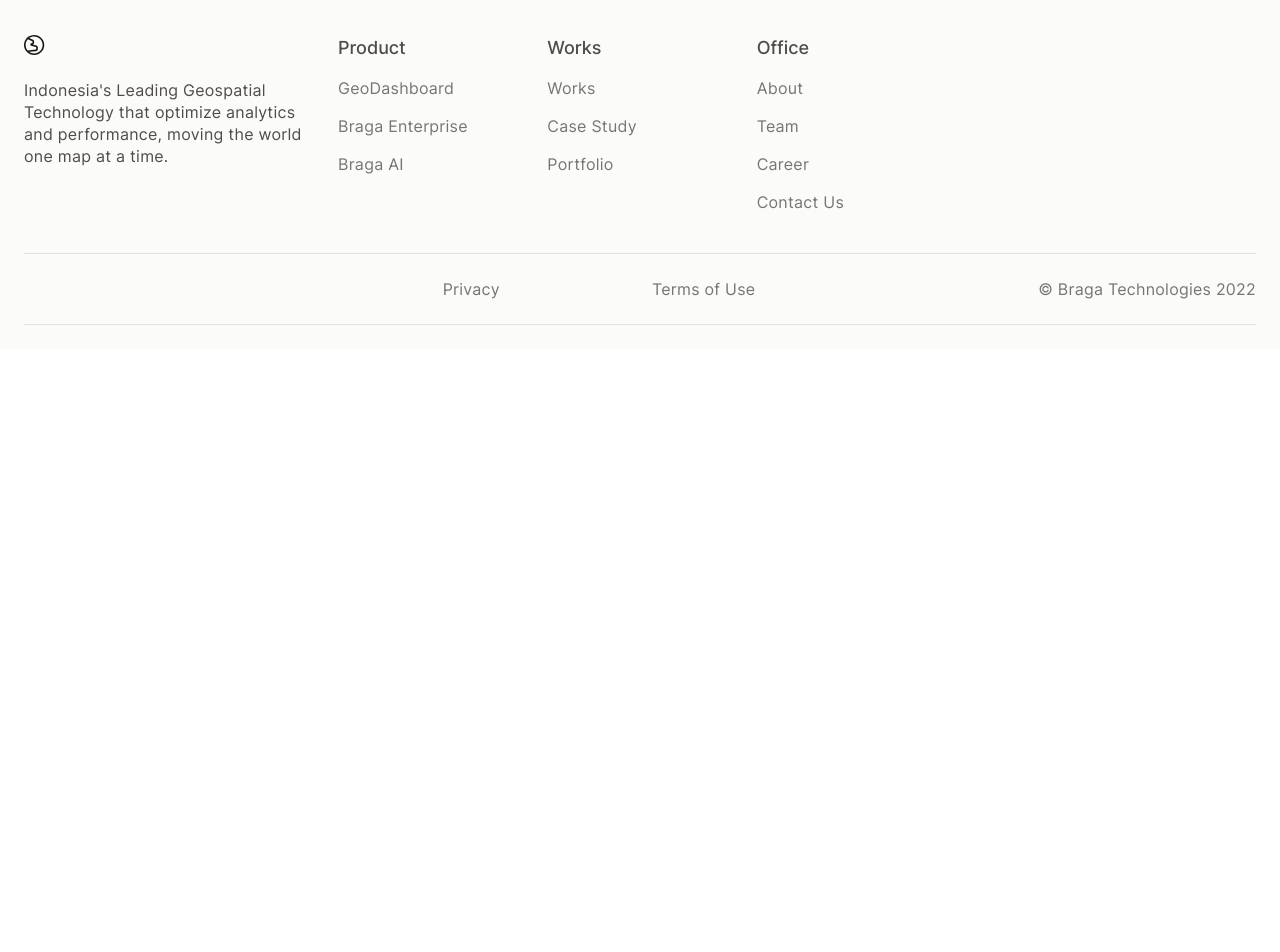
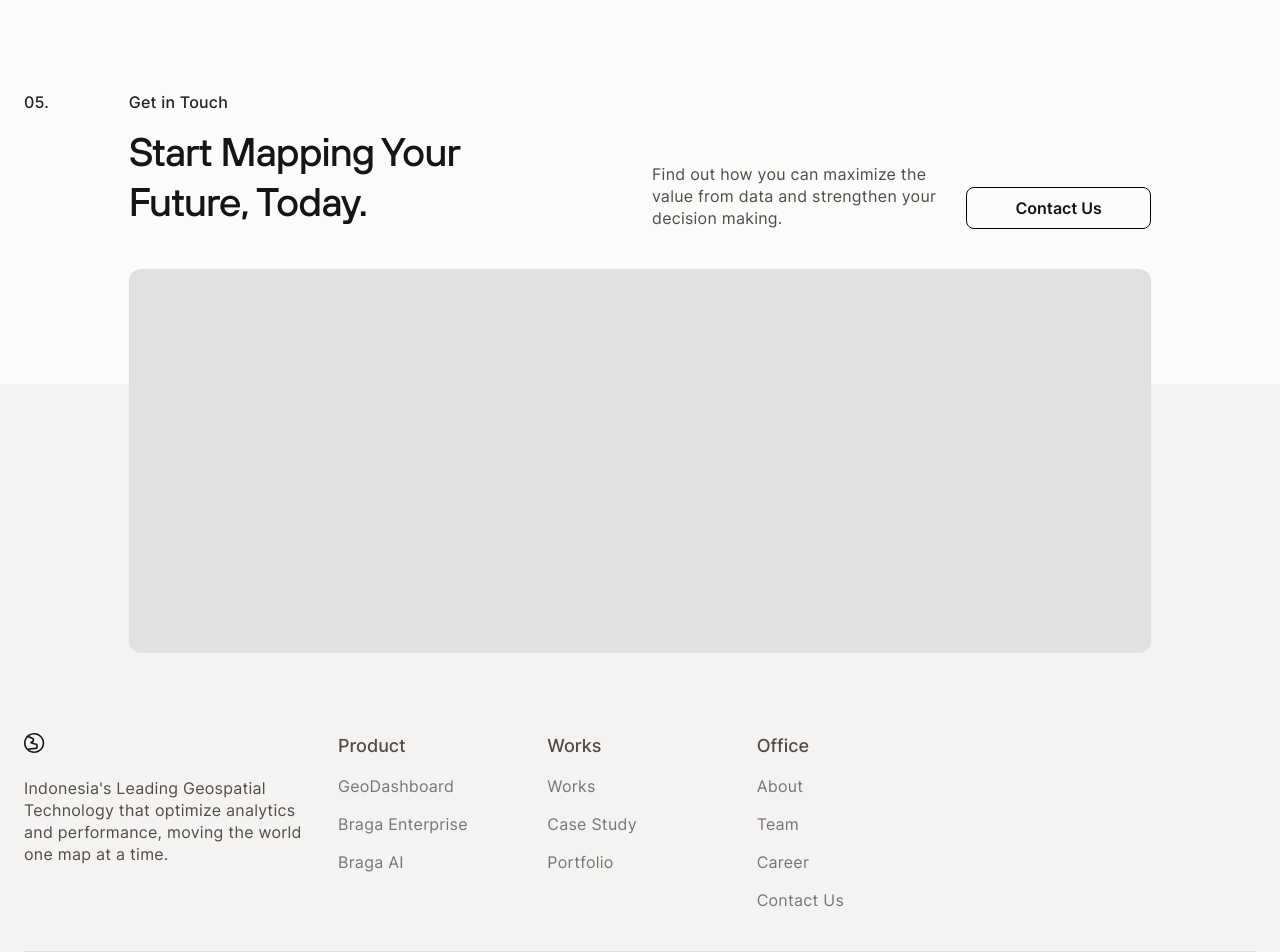
Before and after one commit to FelineJTD/braga-technologies-main-site, a Next.js app: page /geodashboard in a window 1280 px wide. Shown: the part 1900-2852 px from the top of the page. Before the commit the page ends 2249 px from the top, so only its background shows below. Built offline with nearby package versions, Linux system fonts and the light colour scheme.

Commit message:
combine footer and section 5

```diff
--- a/components/footer.js
+++ b/components/footer.js
@@ -4,7 +4,22 @@ import Link from 'next/link'
 export default function Footer() {
   const copyrightText = '© Braga Technologies 2022';
   return (
-    <footer className='bg-gray-50 text-gray-500 p-6 pt-0 xl:px-[10%] grid grid-cols-12 w-full gap-6'>
+    <>
+      {/* 05 */}
+      <section className='whiteBG bg-gradient-to-b from-gray-100 to-gray-100 bg-[0_100%] [background-size:100%_50%] bg-no-repeat'>
+        <p className='bold mb-4 text-gray-800'>05.</p>
+        <div className='col-span-4'>
+          <p className='mb-4 bold text-gray-800'>Get in Touch</p>
+          <h2 className='mb-4'>Start Mapping Your Future, Today.</h2>
+        </div>
+        <p className='col-span-3 col-start-7 lg:self-end mb-4 text-gray-600'>Find out how you can maximize the value from data and strengthen your decision making.</p>
+        <button className='col-span-2 lg:self-end mb-4 border-black'>Contact Us</button>
+
+        <div className='col-start-2 col-span-10 h-96 w-full bg-gray-200 my-6 rounded-xl' />
+      </section>
+
+
+      <footer className='bg-gray-100 text-gray-500 p-6 pt-0 xl:px-[10%] grid grid-cols-12 w-full gap-6'>
         <div className='col-span-12 md:col-span-3'>
           <Link href='/'><img src='/logo-braga-sm.svg' alt='Braga Technologies Logo' className='col-span-6 h-5 cursor-pointer mb-6'/></Link>
           <p className='text-gray-600'>Indonesia&apos;s Leading Geospatial Technology that optimize analytics and performance, moving the world one map at a time.</p>
@@ -36,5 +51,6 @@ export default function Footer() {
         <div className='col-start-1 col-span-12 border-t-[1px] border-gray-200' />
         <p className='md:hidden col-span-12'>{copyrightText}</p>
       </footer>
+    </>
   )
 }
--- a/pages/index.js
+++ b/pages/index.js
@@ -268,19 +268,6 @@ export default function Home() {
             </div>
           </div>
         </section>
-
-        {/* 05 */}
-        <section className='whiteBG'>
-          <p className='bold mb-4 text-gray-800'>05.</p>
-          <div className='col-span-4'>
-            <p className='mb-4 bold text-gray-800'>Get in Touch</p>
-            <h2 className='mb-4'>Start Mapping Your Future, Today.</h2>
-          </div>
-          <p className='col-span-3 col-start-7 lg:self-end mb-4 text-gray-600'>Find out how you can maximize the value from data and strengthen your decision making.</p>
-          <button className='col-span-2 lg:self-end mb-4 border-black'>Contact Us</button>
-
-          <div className='col-start-2 col-span-10 h-96 w-full bg-gray-200 my-6 rounded-xl' />
-        </section>
       </main>
     </div>
   )
```
Lines whose indentation alone changed are shown as unchanged.
